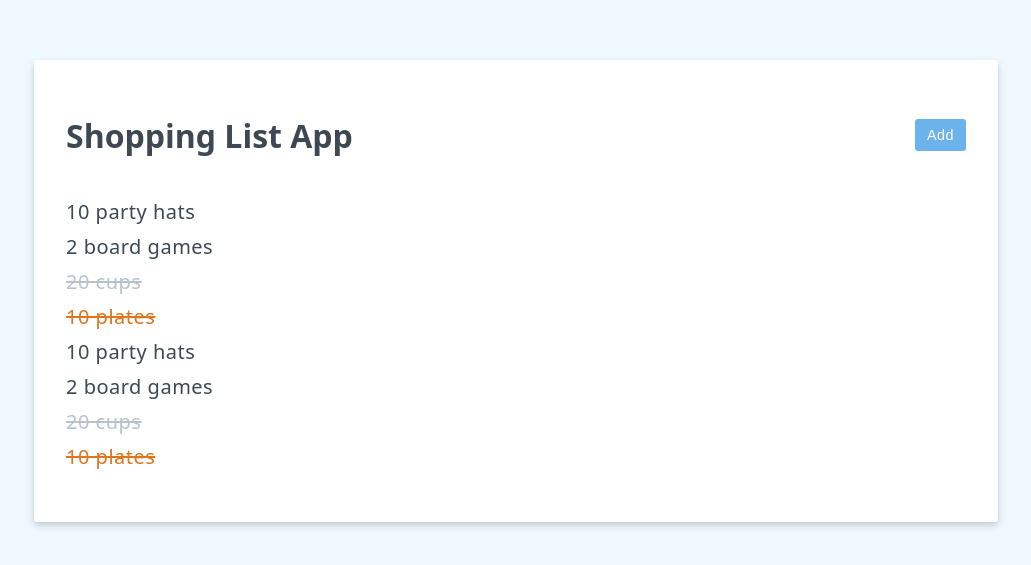
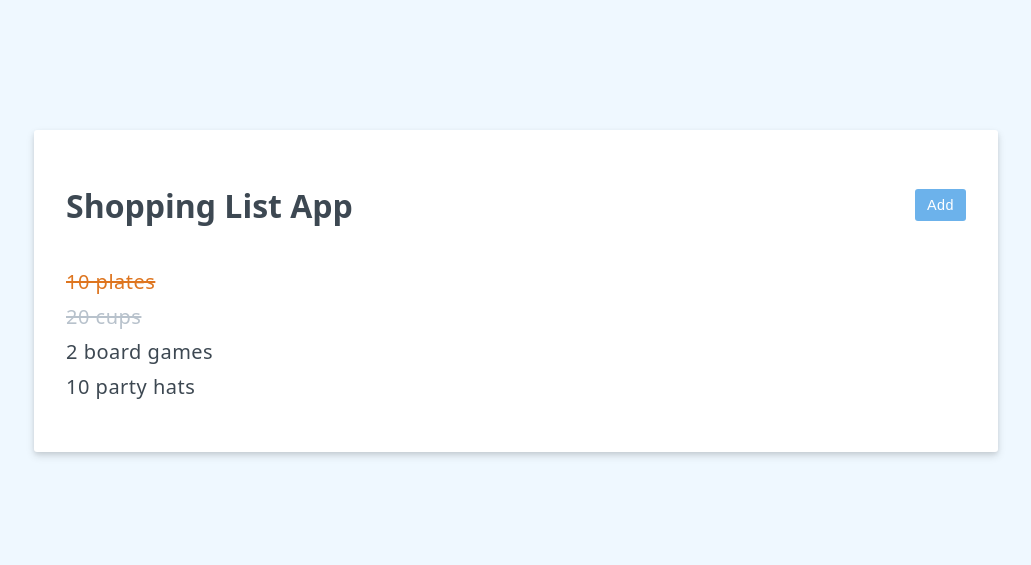
Before and after one commit to galaxymacos/vue-project, a Vue app: page / in a window 1280 px wide. Shown: the part 109-674 px from the top of the page, without its empty margins (124-1155 px from the left). Built offline with nearby package versions, Linux system fonts and the light colour scheme.

Commit message:
Computed Properties with Composition API
[...list] to copy a list
computed( lambda ) to activate a lambda

```diff
--- a/src/App.vue
+++ b/src/App.vue
@@ -1,5 +1,5 @@
 <script setup>
-  import { ref } from 'vue'
+  import { ref, computed } from 'vue'
 
   const header = ref('Shopping List App')
   const items = ref([
@@ -22,6 +22,11 @@
   const togglePurchased = (item) => {
     item.purchased = !item.purchased
   }
+  // A more concise way to write computed getters
+  const reverseItems = computed(() => [...items.value].reverse())
+  const characterCount = computed(() => {
+    return newItem.value.length
+  })
   </script>
 
   <template>
@@ -41,10 +46,11 @@
       <br>
       <button :disabled="newItem.length === 0" class="btn btn-primary">Save Item</button>
     </form>
+    <p v-if="editing">{{ characterCount}} / 200</p>
     <ul>
 <!-- index in list is the index, in dictionary is the key-->
       <li
-          v-for="(item, index) in items"
+          v-for="(item, index) in reverseItems"
           :key="item.id"
           @click="togglePurchased(item)"
           class="static-class"
@@ -54,18 +60,6 @@
           }">
         {{ item.label }}
       </li>
-<!-- array syntax for class binding -->
-      <li
-          v-for="(item, index) in items"
-          :key="item.id"
-          @click="togglePurchased(item)"
-          class="static-class"
-          :class="[
-              item.purchased ? 'strikeout' : '',
-              item.highPriority ? 'priority' : ''
-          ]">
-          {{ item.label }}
-      </li>
     </ul>
     <p v-if="items.length === 0">Nothing to show</p>
   </template>
```
